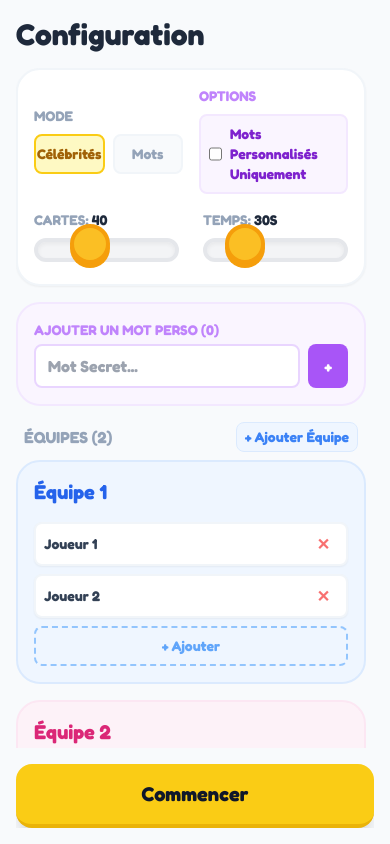
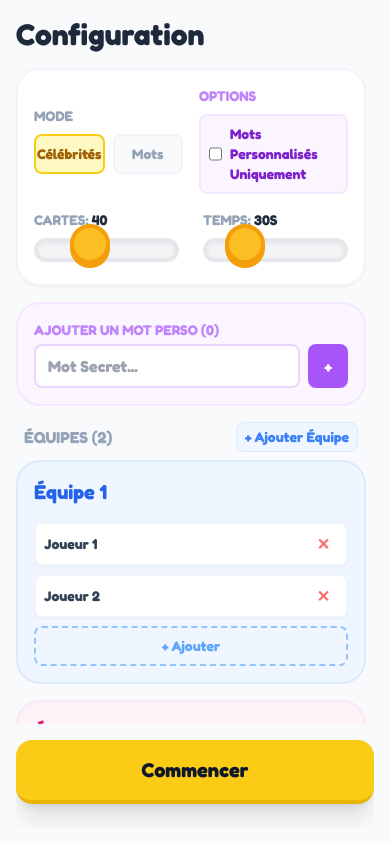
Before and after one commit to Brachyy/Time-s_up, a React (Vite) app: page / in a window 390 px wide. Both pictures are taken after a click on the button "Partie Locale". Built offline with nearby package versions, Linux system fonts and the light colour scheme.

Commit message:
fix(mobile): use 100dvh and add safe-area padding for Start button

```diff
--- a/src/App.jsx
+++ b/src/App.jsx
@@ -12,7 +12,7 @@ const AppContent = () => {
   const { state, dispatch } = useGame();
 
   return (
-    <div className="h-screen w-screen bg-slate-900 overflow-hidden">
+    <div className="h-[100dvh] w-full bg-slate-900 overflow-hidden">
       {state.gameState === 'HOME' && <Home />}
       {state.gameState === 'SETUP' && <Setup />}
       {state.gameState === 'PLAYING' && <Game />}
--- a/src/pages/Setup.jsx
+++ b/src/pages/Setup.jsx
@@ -433,7 +433,7 @@ const Setup = () => {
 
         {/* Start Button - Fixed Bottom */}
         {(!roomId || isHost) && (
-          <div className="pt-4 shrink-0 z-10 bg-slate-50">
+          <div className="pt-4 pb-6 shrink-0 z-10 bg-slate-50">
             <Button variant="primary" onClick={handleStart} className="w-full py-4 text-xl shadow-xl">
               {roomId ? 'Lancer la Partie 🚀' : 'Commencer'}
             </Button>
```
